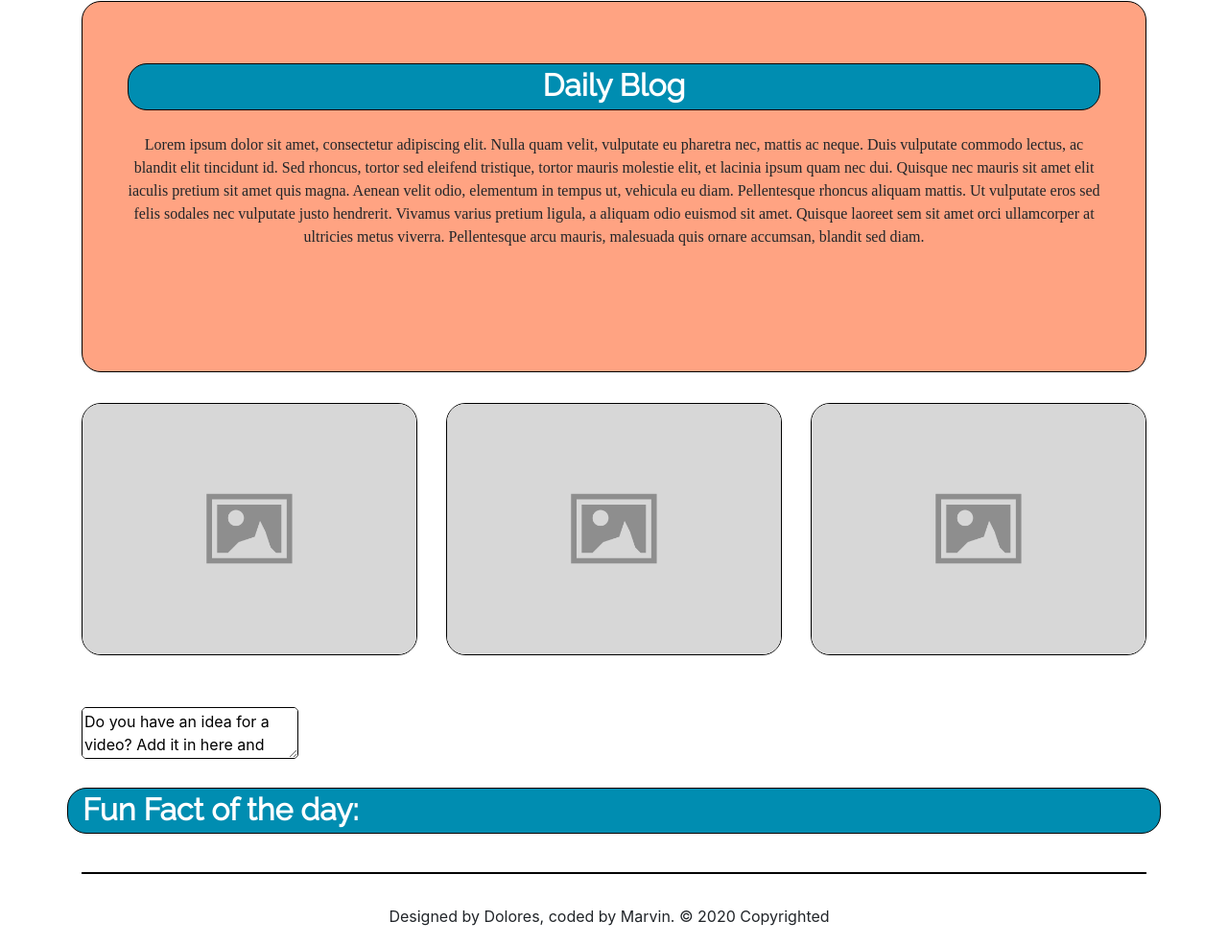
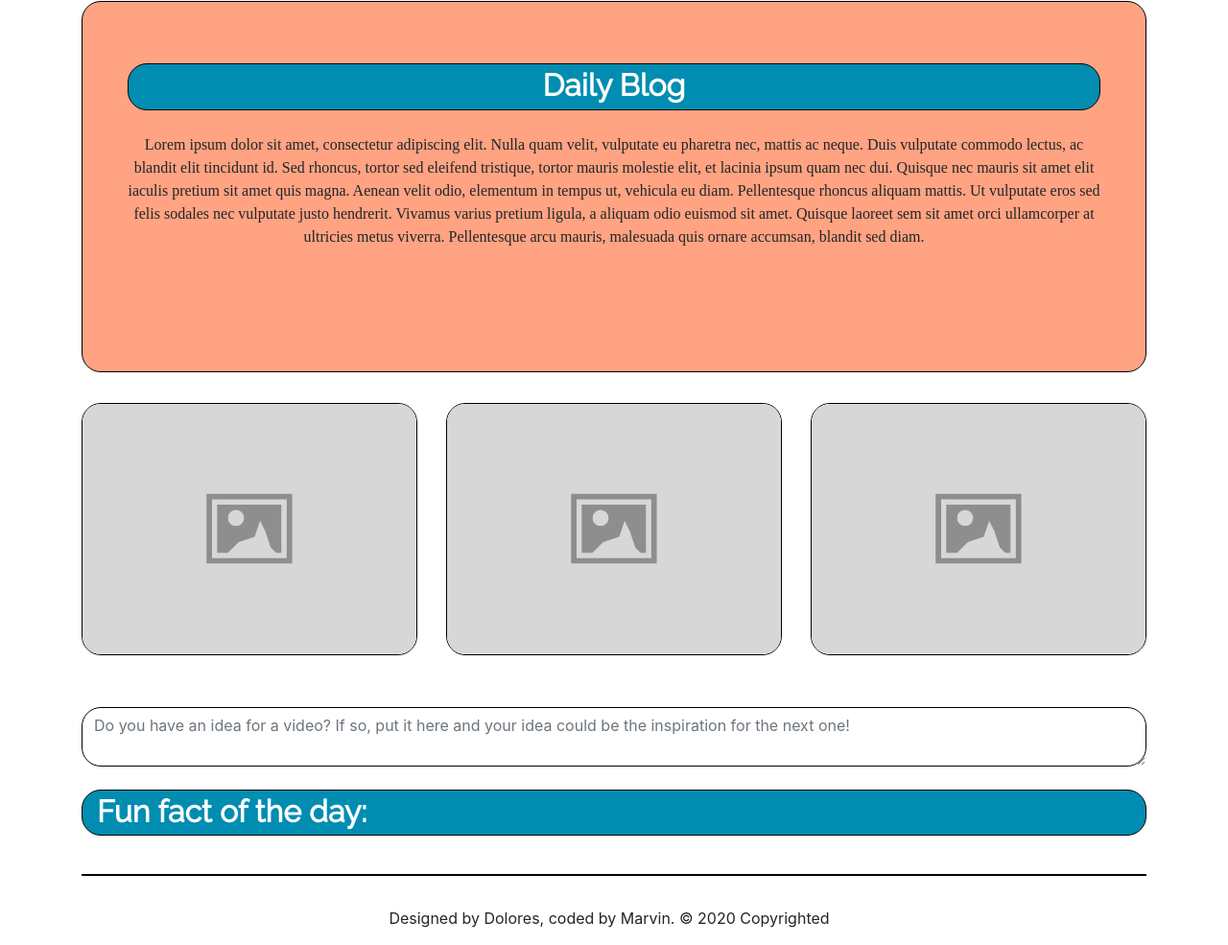
Before and after one commit to MarvinMatherson/SideHustle, a plain HTML site: page index.html in a window 1280 px wide. Shown: the part 666-1651 px from the top of the page at 96% size. Drawn offline with nearby package versions, Linux system fonts and the light colour scheme; no server answers; a web font is replaced by a local one.

Commit message:
Added in our delicious textarea <3

```diff
--- a/index.html
+++ b/index.html
@@ -32,7 +32,7 @@
 <br>
 <div class="container">
 <div class="row">
-  <div class="col-lg-6">
+  <div class="col-lg-12">
   <h2 class="temperture" id="weather"></h2>
 </div>
 
@@ -102,18 +102,18 @@
    </div>
  </div>
 <br>
-<div class="suggestions">
   <div class="row">
-    <div class="col-lg-12" submitme>
-      <textarea>Do you have an idea for a video? Add it in here and your idea could be the inspiration for the next one!</textarea>
-    </div>
+    <div class="col-lg-12">
+    <form>
+  <textarea class="form-control" placeholder="Do you have an idea for a video? If so, put it here and your idea could be the inspiration for the next one!" aria-label="With textarea"></textarea>
+</form>
   </div>
 </div>
 <br>
-
+<div class="container">
 		<div class="row">
 			<div class="col-lg-12" id="factday">
-				<h2 class="fact">Fun Fact of the day: <span class="fact"> </h2>
+				<h2 class="fact">Fun fact of the day: <span class="fact"> </h2>
            </div>
         </div>
     </div>
--- a/style.css
+++ b/style.css
@@ -27,7 +27,7 @@ nav{
 
 nav li{
 	position:relative;
-  top: 6px;
+  top: 7px;
 	right: 50px;
 }
 
@@ -101,6 +101,12 @@ border-radius: 20px;
 	border: 1px solid black;
 }
 
+iframe{
+	border-radius: 20PX;
+}
+
+
+
 #Mainevent{
 	background-color: #ffa382;
 	border-radius: 20px;
@@ -129,7 +135,12 @@ border-radius: 20px;
 }
 
 
-
+.form-control{
+  width:100%;
+	height: 70px;
+	border-radius: 20px;
+	border: 1px solid black;
+}
 
 
 .fact{
```
